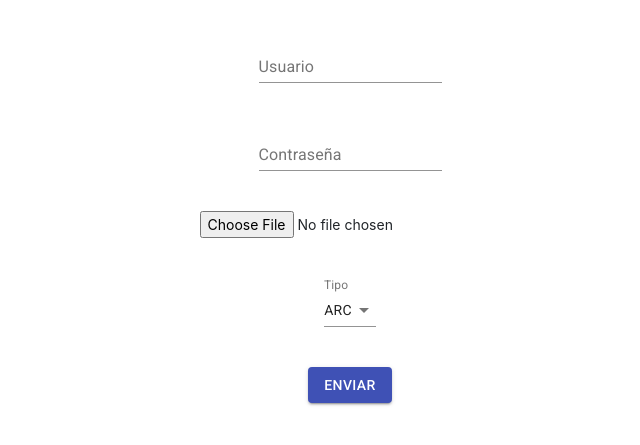
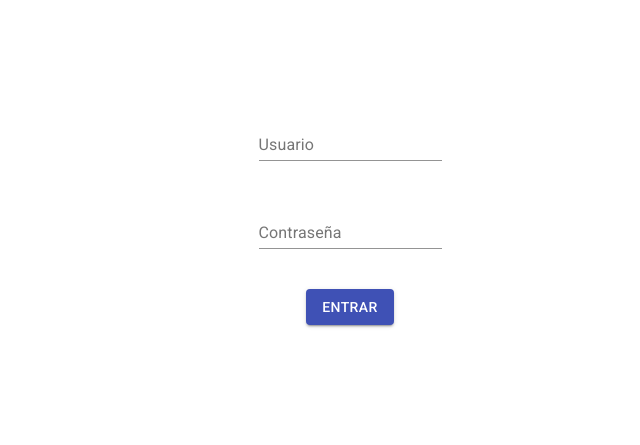
Before and after one commit to cmaldonadoa/bimviewer, a React (Create React App) app: page / in a window 1280 px wide. Shown: the part 181-626 px from the top of the page, without its empty margins (290-930 px from the left). Built offline with nearby package versions, Linux system fonts and the light colour scheme.

Commit message:
Changed ModelUploader for a sign in site

```diff
--- a/src/App.js
+++ b/src/App.js
@@ -1,7 +1,7 @@
 import React from "react";
 import { BrowserRouter as Router, Switch, Route } from "react-router-dom";
 import Viewer from "./Viewer";
-import ModelUploader from "./ModelUploader";
+import ModelUploaderHome from "./ModelUploaderHome";
 
 export default class App extends React.Component {
   render() {
@@ -15,7 +15,7 @@ export default class App extends React.Component {
 
           <Route
             path="/"
-            render={(props) => <ModelUploader {...props} />}
+            render={(props) => <ModelUploaderHome {...props} />}
           />
         </Switch>
       </Router>
--- a/src/ModelUploader.js
+++ /dev/null
@@ -1,134 +0,0 @@
-import React from "react";
-import Button from "@material-ui/core/Button";
-import Container from "@material-ui/core/Container";
-import Grid from "@material-ui/core/Grid";
-import LinearProgress from "@material-ui/core/LinearProgress";
-import TextField from "@material-ui/core/TextField";
-import Select from "@material-ui/core/Select";
-import MenuItem from "@material-ui/core/MenuItem";
-import FormControl from "@material-ui/core/FormControl";
-import InputLabel from '@material-ui/core/InputLabel';
-import Typography from "@material-ui/core/Typography";
-
-export default function ModelUploader() {
-  const [loading, setLoading] = React.useState(false);
-  const [username, setUsername] = React.useState("");
-  const [password, setPassword] = React.useState("");
-  const [tag, setTag] = React.useState("ARC");
-  const [file, setFile] = React.useState(null);
-
-  const onChangeUsername = (event) => {
-    setUsername(event.target.value);
-  };
-
-  const onChangePassword = (event) => {
-    setPassword(event.target.value);
-  };
-
-  const onChangeTag = (event) => {
-    setTag(event.target.value);
-  };
-
-  const sendFile = (event) => {
-    if (file && username && password) {
-      setLoading(true);
-      fetch("https://bimapi.velociti.cl/authenticate", {
-        method: "POST",
-        headers: {
-          "Content-Type": "application/json",
-        },
-        body: JSON.stringify({
-          user: username,
-          password: password,
-        }),
-      })
-        .then((res) => res.json())
-        .then((res) => {
-          let formData = new FormData();
-          formData.append("bim", file);
-          formData.append("tag", tag);
-          return fetch("https://bimapi.velociti.cl/dev_new_model", {
-            method: "POST",
-            headers: {
-              Authorization: res.token,
-            },
-            body: formData,
-          });
-        })
-        .then((res) => res.json())
-        .then((res) => {
-          window.location.href = res.url;
-        })
-        .catch((err) => console.error(err));
-    }
-  };
-
-  const selectFile = (event) => {
-    setFile(event.target.files[0]);
-  };
-
-  return (
-    <div
-      style={{
-        position: "fixed",
-        width: "100vw",
-        height: "100vh",
-        background: "white",
-      }}
-    >
-      <Container maxWidth="lg">
-        <div
-          style={{
-            justifyContent: "center",
-            alignItems: "center",
-            display: "flex",
-            height: "100vh",
-            textAlign: "center",
-          }}
-        >
-          <Grid container spacing={5} justify="center">
-            <Grid item xs={12}>
-              <TextField label="Usuario" onChange={onChangeUsername} />
-            </Grid>
-            <Grid item xs={12}>
-              <TextField
-                label="Contraseña"
-                type="password"
-                onChange={onChangePassword}
-              />
-            </Grid>
-            <Grid item xs={12}>
-              <input type="file" onChange={selectFile} accept=".ifc, .ifczip" />
-            </Grid>
-            <Grid item xs={12}>
-              <FormControl>
-                <InputLabel htmlFor="tag">Tipo</InputLabel>
-                <Select id="tag" value={tag} onChange={onChangeTag}>
-                  <MenuItem value={"ARC"}>
-                    <Typography variant="inherit">ARC</Typography>
-                  </MenuItem>
-                  <MenuItem value={"STR"}>
-                    <Typography variant="inherit">STR</Typography>
-                  </MenuItem>
-                  <MenuItem value={"MEP"}>
-                    <Typography variant="inherit">MEP</Typography>
-                  </MenuItem>
-                </Select>
-              </FormControl>
-            </Grid>
-            <Grid item xs={12}>
-              <Button variant="contained" color="primary" onClick={sendFile}>
-                Enviar
-              </Button>
-            </Grid>
-            {loading ? (
-              <Grid item xs={12}>
-                <LinearProgress />
-              </Grid>
-            ) : null}
-          </Grid>
-        </div>
-      </Container>
-    </div>
-  );
-}
--- /dev/null
+++ b/src/ModelUploaderHome.js
@@ -0,0 +1,97 @@
+import React from "react";
+import Button from "@material-ui/core/Button";
+import Container from "@material-ui/core/Container";
+import Grid from "@material-ui/core/Grid";
+import LinearProgress from "@material-ui/core/LinearProgress";
+import TextField from "@material-ui/core/TextField";
+import Select from "@material-ui/core/Select";
+import MenuItem from "@material-ui/core/MenuItem";
+import FormControl from "@material-ui/core/FormControl";
+import InputLabel from "@material-ui/core/InputLabel";
+import Typography from "@material-ui/core/Typography";
+import ModelUploaderProjects from "./ModelUploaderProjects";
+import Cookies from "universal-cookie";
+
+const cookies = new Cookies();
+
+export default function ModelUploaderHome() {
+  const [loading, setLoading] = React.useState(false);
+  const [username, setUsername] = React.useState("");
+  const [password, setPassword] = React.useState("");
+
+  const onChangeUsername = (event) => {
+    setUsername(event.target.value);
+  };
+
+  const onChangePassword = (event) => {
+    setPassword(event.target.value);
+  };
+
+  const signIn = (event) => {
+    setLoading(true);
+    fetch("https://bimapi.velociti.cl/authenticate", {
+      method: "POST",
+      headers: {
+        "Content-Type": "application/json",
+      },
+      body: JSON.stringify({
+        user: username,
+        password: password,
+      }),
+    })
+      .then((res) => res.json())
+      .then((res) => {
+        cookies.set("dev-bim-jwt", res.token, { path: "/" });
+        window.location.reload();
+      });
+  };
+
+  if (cookies.get("dev-bim-jwt")) {
+    return <ModelUploaderProjects auth={cookies.get("dev-bim-jwt")} />;
+  }
+  return (
+    <div
+      style={{
+        position: "fixed",
+        width: "100vw",
+        height: "100vh",
+        background: "white",
+      }}
+    >
+      <Container maxWidth="lg">
+        <div
+          style={{
+            justifyContent: "center",
+            alignItems: "center",
+            display: "flex",
+            height: "100vh",
+            textAlign: "center",
+          }}
+        >
+          <Grid container spacing={5} justify="center">
+            <Grid item xs={12}>
+              <TextField label="Usuario" onChange={onChangeUsername} />
+            </Grid>
+            <Grid item xs={12}>
+              <TextField
+                label="Contraseña"
+                type="password"
+                onChange={onChangePassword}
+              />
+            </Grid>
+            <Grid item xs={12}>
+              <Button variant="contained" color="primary" onClick={signIn}>
+                Entrar
+              </Button>
+            </Grid>
+            {loading ? (
+              <Grid item xs={12}>
+                <LinearProgress />
+              </Grid>
+            ) : null}
+          </Grid>
+        </div>
+      </Container>
+    </div>
+  );
+}
```
